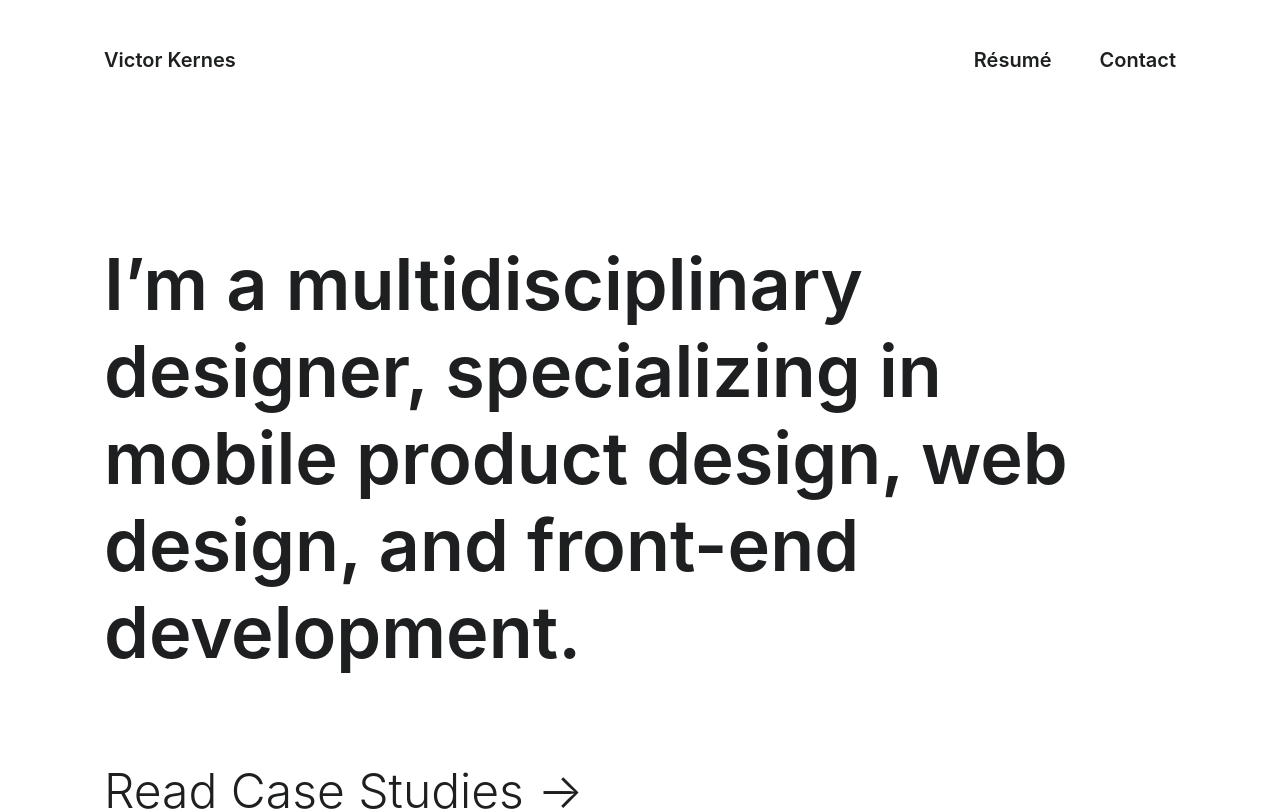
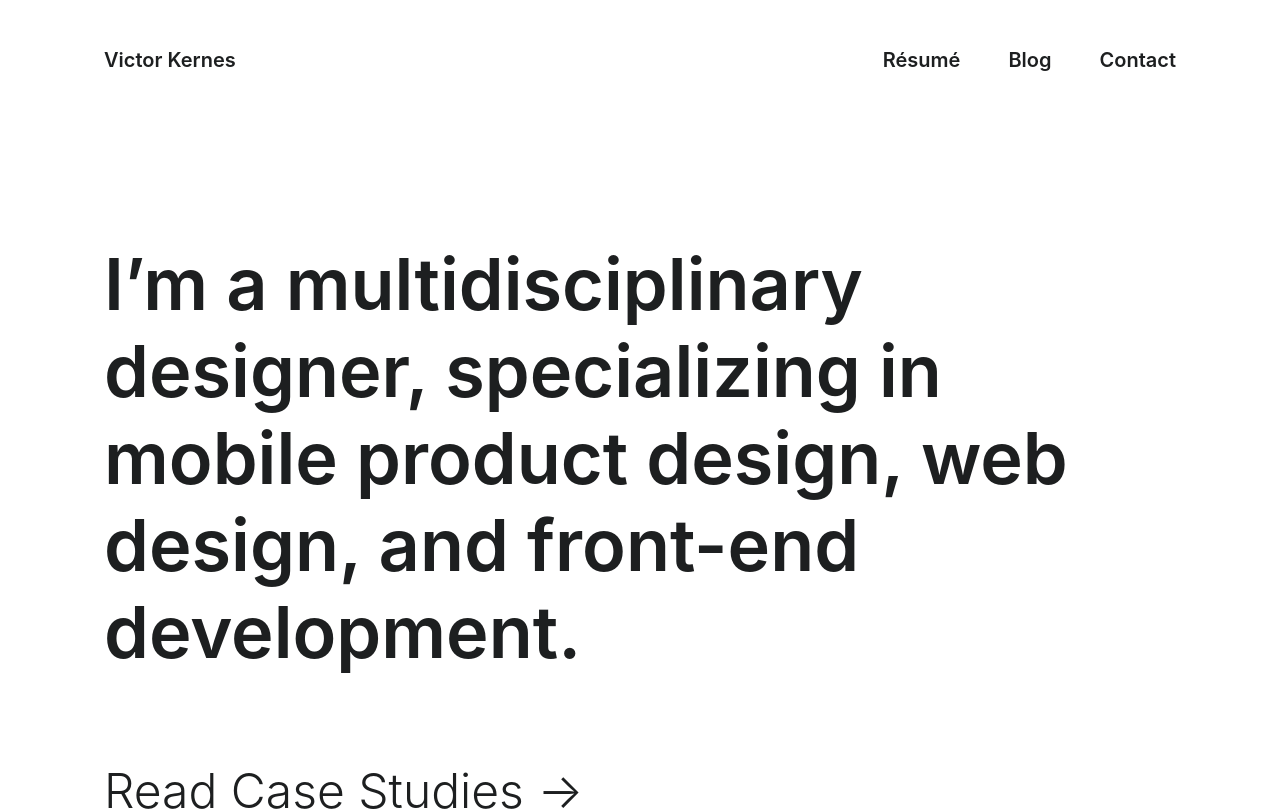
Before and after one commit to victorkernes/victor-kernes-next, a Next.js app: page / in a window 1280 px wide. Shown: the top 811 px of the page. Built offline with nearby package versions, Linux system fonts and the light colour scheme.

Commit message:
Adding blog link

```diff
--- a/components/Nav/index.js
+++ b/components/Nav/index.js
@@ -25,6 +25,15 @@ const Nav = () => (
         </li>
         <li>
           <a
+            href="https://blog.victorkernes.com"
+            alt="Blog"
+            className={styles.NavLink}
+          >
+            Blog
+          </a>
+        </li>
+        <li>
+          <a
             href="mailto:victorkernes@gmail.com"
             alt="Contact"
             className={styles.NavLink}
```
